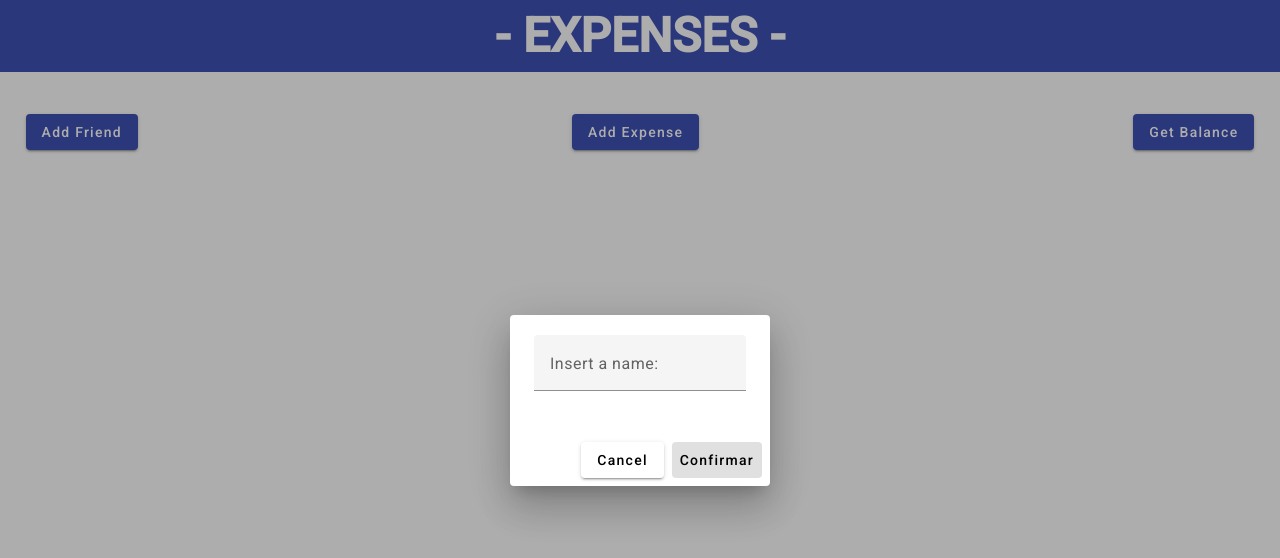
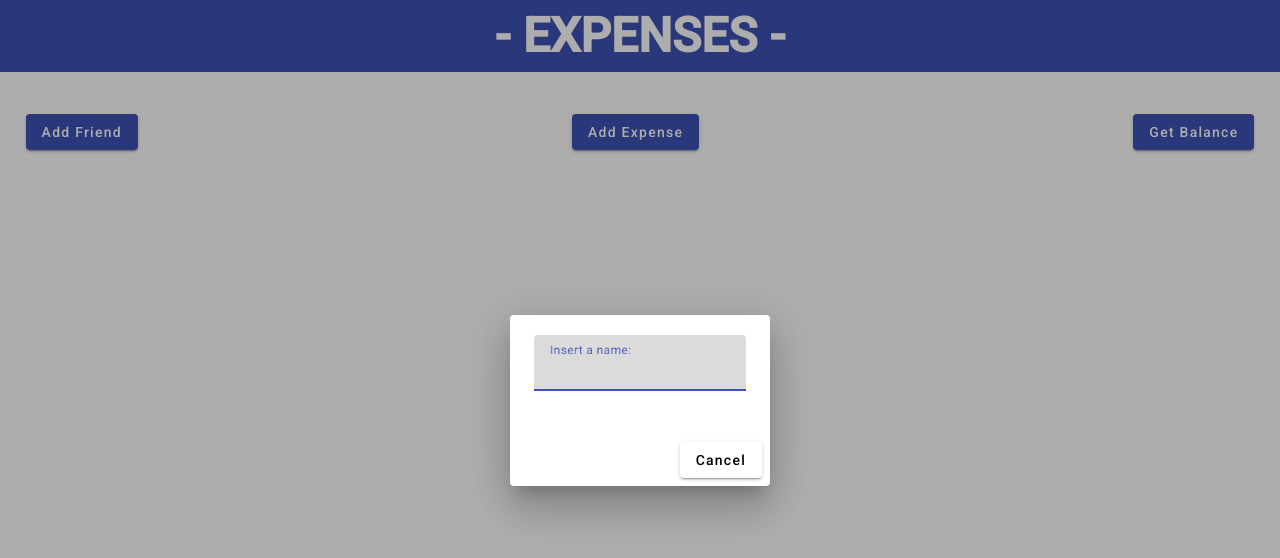
Before and after one commit to Becarios-Autentia/expenses-web-app, an Angular app: page / in a window 1280 px wide. Both pictures are taken after a click on the button "Add Friend". Shown: the top 558 px of the page. Built offline with nearby package versions, Linux system fonts and the light colour scheme.

Commit message:
Correct bug on input field

```diff
--- a/src/app/app.component.css
+++ b/src/app/app.component.css
@@ -9,3 +9,8 @@
   align-items: center;
   background: #3f51b5;
 }
+
+.red-snackbar {
+  background: #F44336;
+  color: white;
+}
--- a/src/app/app.module.ts
+++ b/src/app/app.module.ts
@@ -13,6 +13,7 @@ import { MatFormFieldModule } from '@angular/material/form-field';
 import { MatDialogModule } from '@angular/material/dialog';
 import { FormsModule } from '@angular/forms';
 import { FriendDialog } from './home/friend-dialog/friend-dialog.component';
+import {MatSnackBarModule} from '@angular/material/snack-bar';
 
 import { HttpService } from './shared/http-service.component';
 import { HttpClientModule } from '@angular/common/http';
@@ -34,7 +35,8 @@ import { HttpClientModule } from '@angular/common/http';
     MatFormFieldModule,
     MatDialogModule,
     FormsModule,
-    HttpClientModule
+    HttpClientModule,
+    MatSnackBarModule
   ],
   providers: [ HttpService ],
   bootstrap: [AppComponent]
--- a/src/app/home/friend-dialog/friend-dialog.component.ts
+++ b/src/app/home/friend-dialog/friend-dialog.component.ts
@@ -1,4 +1,4 @@
-import { Component, Inject } from '@angular/core';
+import { Component, Inject, OnInit, ViewChild } from '@angular/core';
 import {MatDialog, MatDialogRef, MAT_DIALOG_DATA } from '@angular/material/dialog';
 
 
@@ -7,14 +7,17 @@ import {MatDialog, MatDialogRef, MAT_DIALOG_DATA } from '@angular/material/dialo
   templateUrl: 'friend-dialog.html',
 })
 
-export class FriendDialog {
-
+export class FriendDialog{
 
   constructor(
     @Inject(MAT_DIALOG_DATA) public data: string,
     private dialogRef: MatDialogRef<FriendDialog>) {}
 
+    @ViewChild('name-input') myform: any;
+
+
     onCancelUserDialog(): void {
+      this.myform.resetForm();
       this.dialogRef.close();
     }
 
--- a/src/app/home/friend-dialog/friend-dialog.html
+++ b/src/app/home/friend-dialog/friend-dialog.html
@@ -1,10 +1,10 @@
 <mat-dialog-content>
-  <mat-form-field appearance="fill">
+  <mat-form-field appearance="fill" id="name-input">
     <mat-label>Insert a name: </mat-label>
-    <input matInput [(ngModel)]="data">
+    <input  matInput [(ngModel)]="data" >
   </mat-form-field>
 </mat-dialog-content>
 <mat-dialog-actions align="end">
   <button mat-raised-button mat-dialog-close tabindex="-1">Cancel</button>
-  <button mat-button [mat-dialog-close]="data" cdkFocusInitial>Confirmar</button>
+  <button mat-button [mat-dialog-close]="data" cdkFocusInitial *ngIf="data">Confirmar</button>
 </mat-dialog-actions>
--- a/src/app/home/home.component.ts
+++ b/src/app/home/home.component.ts
@@ -1,8 +1,9 @@
 import { HttpService } from './../shared/http-service.component';
-import { Component } from '@angular/core';
+import { Component, ViewChild } from '@angular/core';
 import {MatDialog, MatDialogConfig} from '@angular/material/dialog';
 import { FriendDialog } from './friend-dialog/friend-dialog.component';
 import { Subscription } from 'rxjs';
+import {MatSnackBar} from "@angular/material/snack-bar";
 
 @Component({
   selector: 'app-home',
@@ -14,7 +15,7 @@ export class HomeComponent {
   friend = "";
   private subscription: Subscription = new Subscription;
 
-  constructor(public dialog: MatDialog, public conex: HttpService) {
+  constructor(public dialog: MatDialog, public conex: HttpService, private snackBar: MatSnackBar) {
   }
 
   openFriendDialog(){
@@ -24,7 +25,6 @@ export class HomeComponent {
 
     dialogRef.afterClosed().subscribe((result: string) => {
       if (result){
-        console.log('The dialog was closed');
         this.friend = result;
         this.postFriend();
       }
@@ -36,7 +36,8 @@ export class HomeComponent {
   postFriend() {
     this.subscription = this.conex.postFriend(this.friend)
     .subscribe(
-      response => {console.log("Friend "+ response.body.name + " added succesfully!")}
+      response => {const snackBar = this.snackBar.open("Friend added succesfully!", '', {duration: 2000}); this.friend = ""},
+      error => {const snackBar = this.snackBar.open("Error! Friend not added", '', {duration: 2000}); this.friend = ""}
     );
   }
 
```
Also changed, not shown: src/styles.css (line endings or trailing spaces).
